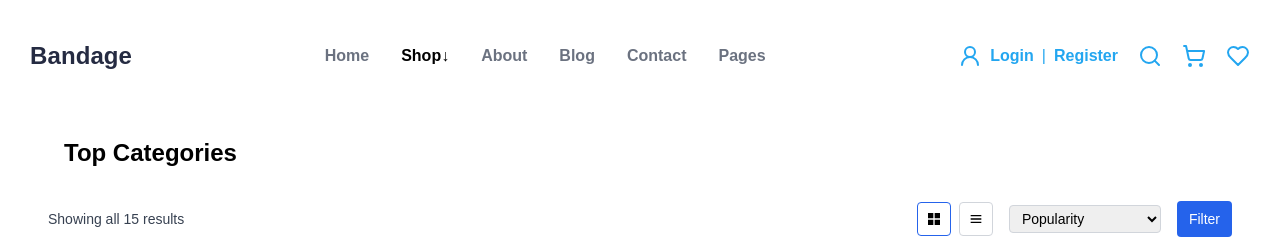
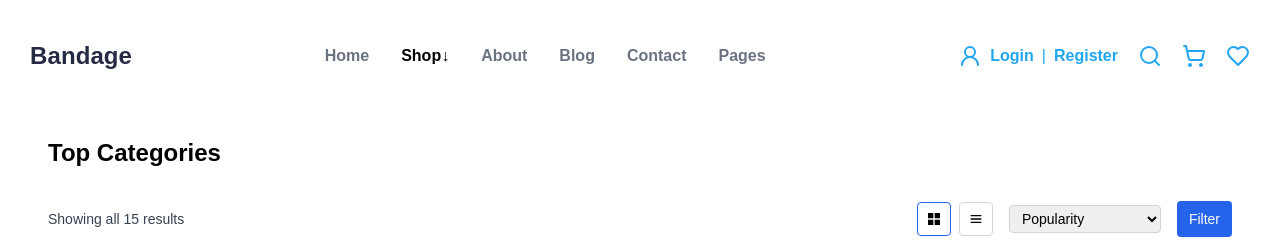
Before and after one commit to furkanozanyuce/my-ecommerce, a React (Vite) app: page /shop in a window 1280 px wide. Shown: the top 251 px of the page. Built offline with nearby package versions, Linux system fonts and the light colour scheme.

Commit message:
adjusted some stuff

```diff
--- a/src/components/Categories.jsx
+++ b/src/components/Categories.jsx
@@ -9,7 +9,7 @@ const Categories = () => {
   const topCategories = [...categories].sort((a, b) => b.rating - a.rating).slice(0, 5);
 
   return (
-    <div className="p-4">
+    <div className="py-4  font-monts">
       <h2 className="text-2xl font-bold mb-4">Top Categories</h2>
       <div className="grid grid-cols-1 md:grid-cols-5 gap-4">
         {topCategories.map((category) => (
--- a/src/layout/Header.jsx
+++ b/src/layout/Header.jsx
@@ -6,7 +6,6 @@ import Gravatar from 'react-gravatar';
 
 function Header() {
     const [isMobileMenuOpen, setIsMobileMenuOpen] = useState(false);
-    const [isShopMenuOpen, setIsShopMenuOpen] = useState(false);
     const [isLoginOpen, setIsLoginOpen] = useState(false);
     const history = useHistory();
 
@@ -19,10 +18,6 @@ function Header() {
 
     const toggleMobileMenu = () => {
         setIsMobileMenuOpen(!isMobileMenuOpen);
-    };
-
-    const toggleShopMenu = () => {
-        setIsShopMenuOpen(!isShopMenuOpen);
     };
 
     const toggleLoginMenu = () => {
@@ -146,7 +141,8 @@ function Header() {
             {isMobileMenuOpen && (
                 <div className="flex flex-col items-center space-y-6 my-16 text-[30px] text-gray-500 lg:hidden">
                     <NavLink exact to="/" activeClassName="selected" className="hover:text-black">Home</NavLink>
-                    <NavLink to="/shop" activeClassName="selected" className="hover:text-black">Product</NavLink>
+                    <NavLink to="/shop" activeClassName="selected" className="hover:text-black">Shop</NavLink>
+                    <NavLink to="/product" activeClassName="selected" className="hover:text-black">Product</NavLink>
                     <NavLink to="/pricing" activeClassName="selected" className="hover:text-black">Pricing</NavLink>
                     <NavLink to="/contact" activeClassName="selected" className="hover:text-black">Contact</NavLink>
                 </div>
```
